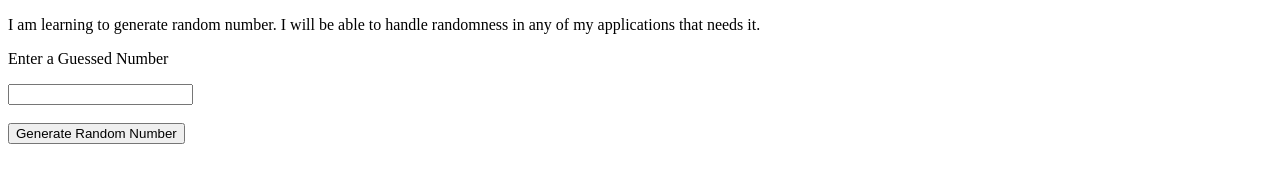
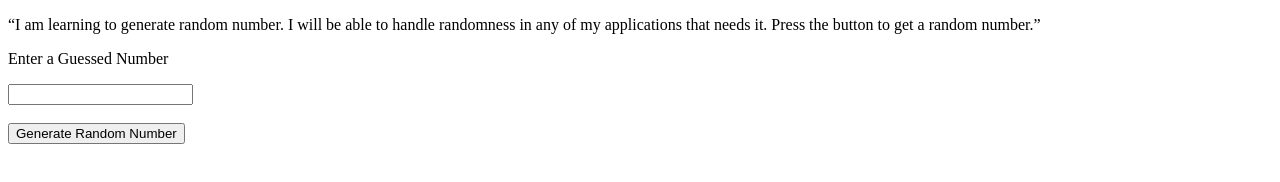
Before and after one commit to acciojob/Hot-or-Cold-Part-I-prudhvi1601, a website: page main.html in a window 1280 px wide. Drawn offline with Linux system fonts and the light colour scheme.

Commit message:
created a submission

```diff
--- a/main.html
+++ b/main.html
@@ -3,8 +3,7 @@
 <head>
 </head>
 <body>
-	<p id="main">I am learning to generate random number. I will be able to handle randomness
-		in any of my applications that needs it.</p>
+	<p id="main">“I am learning to generate random number. I will be able to handle randomness in any of my applications that needs it. Press the button to get a random number.”</p>
 	<!-- button -->
 	<!-- p tag -->
     <p id = "user">Enter a Guessed Number </p>
```
